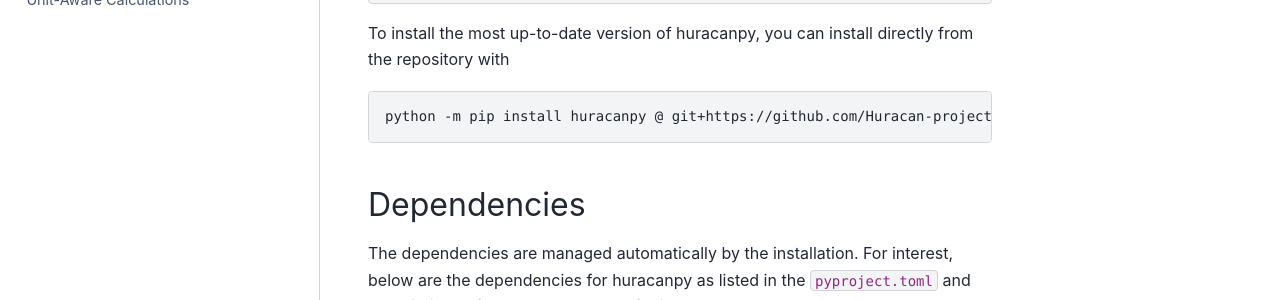
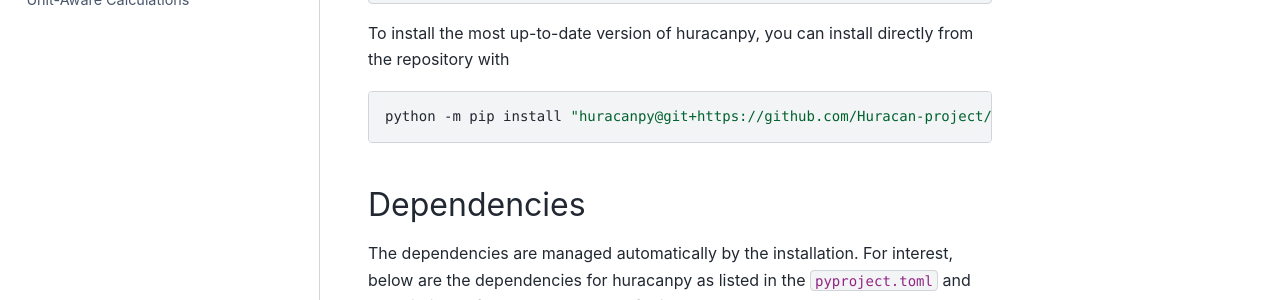
Before and after one commit to Huracan-project/huracanpy, a Sphinx documentation site: the page built from docs/user_guide/install.md, in a window 1280 px wide and 900 px high. Shown: the part 414-714 px from the top of the window. Built offline with Sphinx 7.4.7 and the PyData theme 0.15.4, drawn with Linux system fonts in a browser that asks for light colours.

````diff
--- a/docs/user_guide/install.md
+++ b/docs/user_guide/install.md
@@ -11,7 +11,7 @@ python -m pip install huracanpy
 
 To install the most up-to-date version of huracanpy, you can install directly from the repository with
 ```bash
-python -m pip install huracanpy @ git+https://github.com/Huracan-project/huracanpy
+python -m pip install "huracanpy@git+https://github.com/Huracan-project/huracanpy"
 ```
 
 ## Dependencies
````
Also changed, not shown: README.md (+1 -1 lines).
